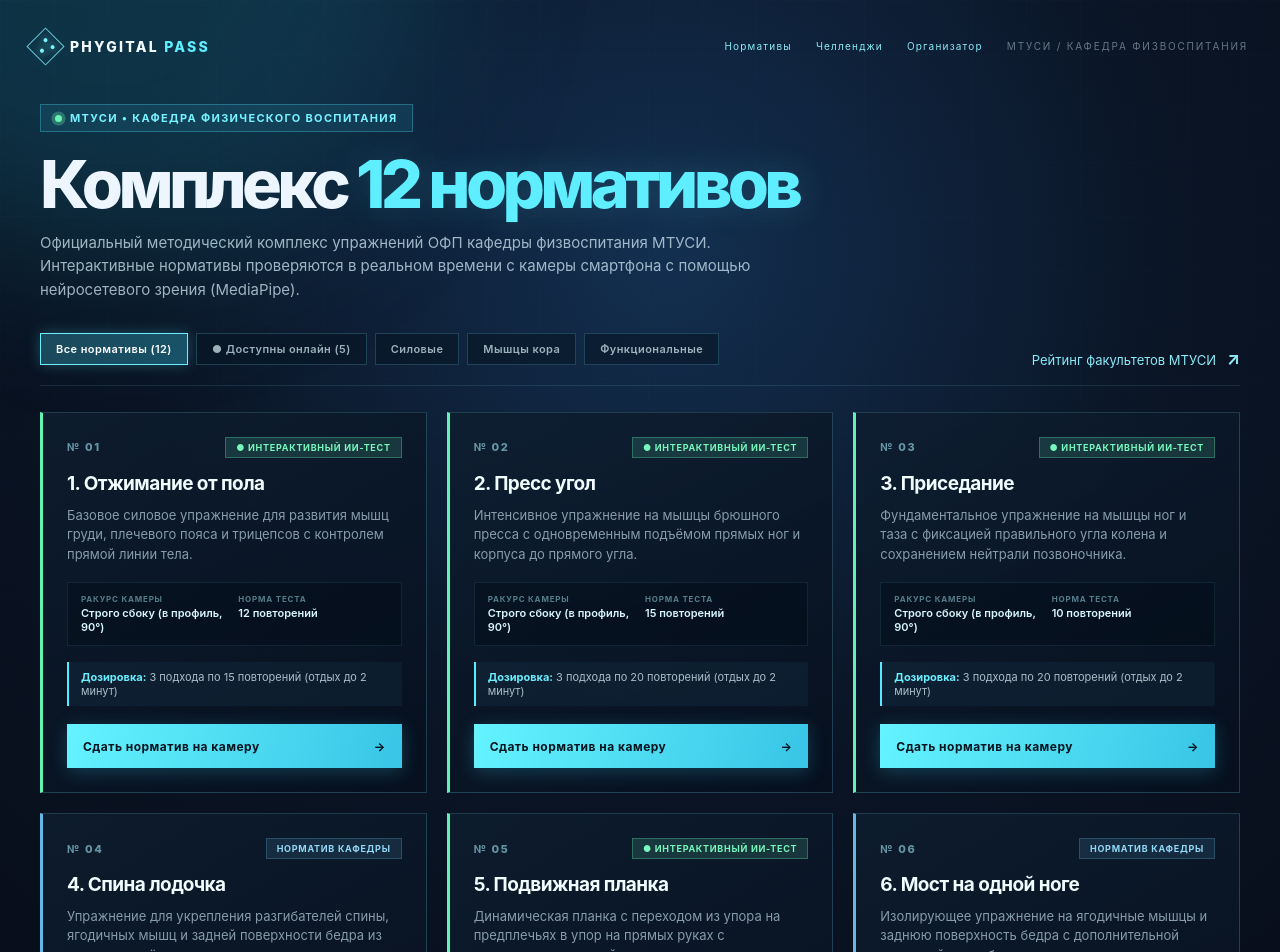
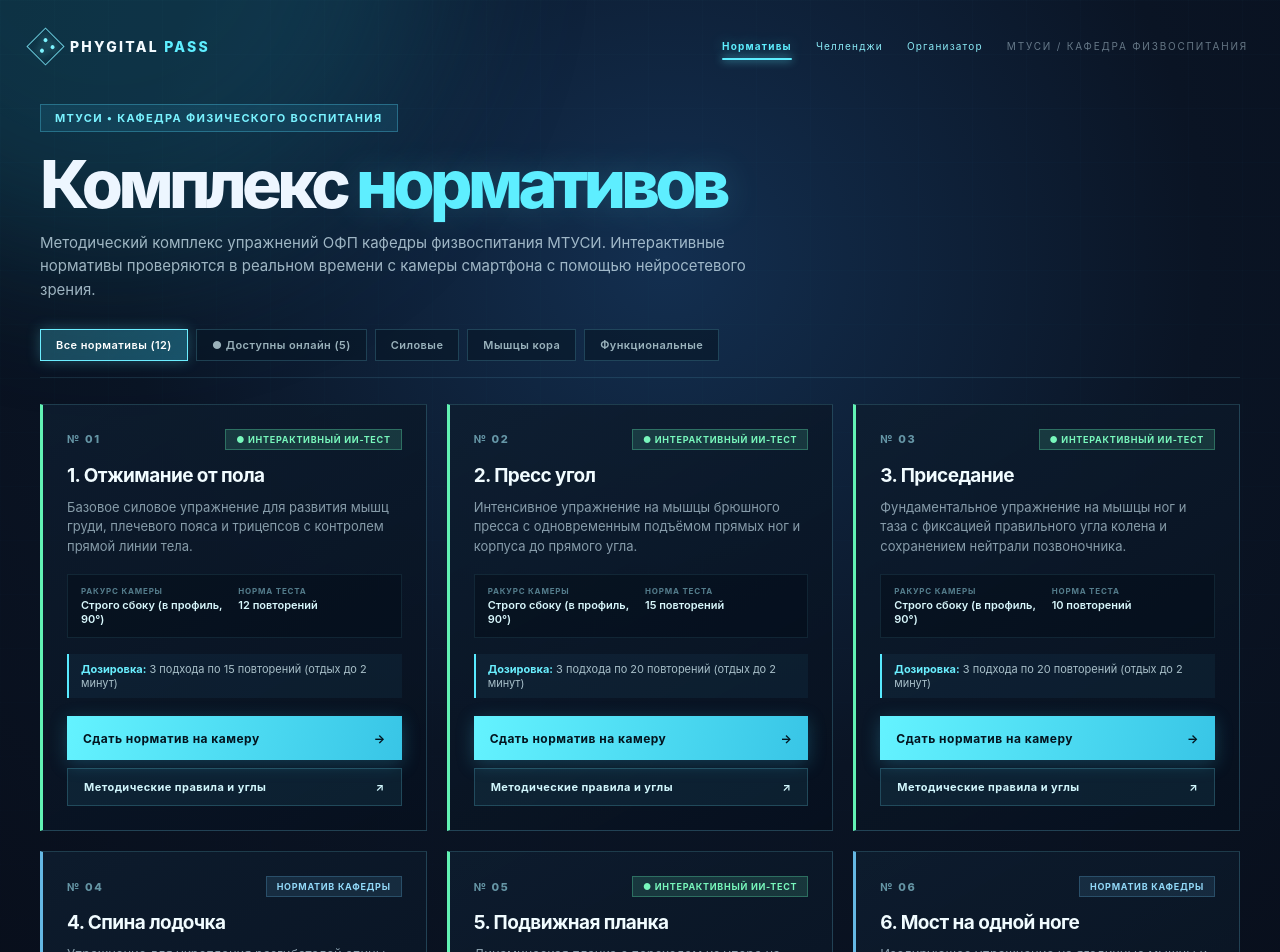
Before and after one commit to Andrey-Gorbaniuk/phygital-pass, a React (Vite) app: page / in a window 1280 px wide. Shown: the top 952 px of the page. Built offline with nearby package versions, Linux system fonts and the light colour scheme.

Commit message:
fix(ui): eliminate double scrollbar, add modal buttons, and polish MTUCI header

```diff
--- a/src/App.tsx
+++ b/src/App.tsx
@@ -351,14 +351,32 @@ export default function App() {
       <div className="grid-overlay" />
 
       <header className="topbar">
-        <button className="brand" type="button" onClick={closeToHome} aria-label="На главную">
+        <div className="brand" aria-label="Phygital Pass">
           <span className="brand-mark"><i /><i /><i /></span>
           <span>PHYGITAL <b>PASS</b></span>
+        </div>
+        <div className="topbar-links">
+          <button
+            type="button"
+            className={view === 'catalog' || view === 'setup' || view === 'positioning' || view === 'calibrating' || view === 'countdown' || view === 'active' || view === 'result' ? 'active-nav' : ''}
+            onClick={() => { stopCamera(); setView('catalog') }}
+          >
+            Нормативы
           </button>
-        <div className="topbar-links">
-          <button type="button" onClick={() => { stopCamera(); setView('catalog') }}>Нормативы</button>
-          <button type="button" onClick={() => { stopCamera(); setView('challenges') }}>Челленджи</button>
-          <button type="button" onClick={() => { stopCamera(); setView('organizer') }}>Организатор</button>
+          <button
+            type="button"
+            className={view === 'challenges' ? 'active-nav' : ''}
+            onClick={() => { stopCamera(); setView('challenges') }}
+          >
+            Челленджи
+          </button>
+          <button
+            type="button"
+            className={view === 'organizer' ? 'active-nav' : ''}
+            onClick={() => { stopCamera(); setView('organizer') }}
+          >
+            Организатор
+          </button>
           <span className="topbar-note">МТУСИ / КАФЕДРА ФИЗВОСПИТАНИЯ</span>
         </div>
       </header>
@@ -368,12 +386,11 @@ export default function App() {
         <section className="catalog-screen screen-enter">
           <div className="catalog-header">
             <span className="dept-badge">
-              <span className="pulse-dot" /> МТУСИ • КАФЕДРА ФИЗИЧЕСКОГО ВОСПИТАНИЯ
+              МТУСИ • КАФЕДРА ФИЗИЧЕСКОГО ВОСПИТАНИЯ
             </span>
-            <h1>Комплекс <em>12 нормативов</em></h1>
+            <h1>Комплекс <em>нормативов</em></h1>
             <p>
-              Официальный методический комплекс упражнений ОФП кафедры физвоспитания МТУСИ.
-              Интерактивные нормативы проверяются в реальном времени с камеры смартфона с помощью нейросетевого зрения (MediaPipe).
+              Методический комплекс упражнений ОФП кафедры физвоспитания МТУСИ. Интерактивные нормативы проверяются в реальном времени с камеры смартфона с помощью нейросетевого зрения.
             </p>
           </div>
 
@@ -413,12 +430,6 @@ export default function App() {
                 onClick={() => setFilterCategory('Функциональный тренинг')}
               >
                 Функциональные
-              </button>
-            </div>
-
-            <div className="catalog-actions-right">
-              <button className="landing-challenge-link" type="button" onClick={() => setView('challenges')}>
-                Рейтинг факультетов МТУСИ <b>↗</b>
               </button>
             </div>
           </div>
@@ -465,6 +476,7 @@ export default function App() {
                 </div>
 
                 {exercise.isInteractive ? (
+                  <div className="card-actions-group">
                     <button
                       className="card-btn start-interactive"
                       type="button"
@@ -473,6 +485,15 @@ export default function App() {
                       <span>Сдать норматив на камеру</span>
                       <b>→</b>
                     </button>
+                    <button
+                      className="card-btn view-spec-secondary"
+                      type="button"
+                      onClick={() => setDetailExercise(exercise)}
+                    >
+                      <span>Методические правила и углы</span>
+                      <b>↗</b>
+                    </button>
+                  </div>
                 ) : (
                   <button
                     className="card-btn view-spec"
--- a/src/styles.css
+++ b/src/styles.css
@@ -8,6 +8,11 @@
 
 * { box-sizing: border-box; }
 
+html {
+  overflow-x: hidden;
+  overflow-y: scroll;
+}
+
 body { margin: 0; min-width: 320px; min-height: 100vh; min-height: 100dvh; overflow-x: hidden; background: #070b16; }
 button { font: inherit; touch-action: manipulation; }
 button:focus-visible { outline: 2px solid #71f2ff; outline-offset: 4px; }
@@ -16,7 +21,6 @@ button:focus-visible { outline: 2px solid #71f2ff; outline-offset: 4px; }
   isolation: isolate;
   min-height: 100vh;
   min-height: 100dvh;
-  overflow-x: hidden;
   position: relative;
   background: radial-gradient(circle at 52% 12%, #132f50 0, #0a1424 27%, #070b16 64%);
 }
@@ -27,12 +31,18 @@ button:focus-visible { outline: 2px solid #71f2ff; outline-offset: 4px; }
 .grid-overlay { position: absolute; inset: 0; z-index: -1; opacity: .38; pointer-events: none; background-image: linear-gradient(rgba(109, 190, 223, .055) 1px, transparent 1px), linear-gradient(90deg, rgba(109, 190, 223, .055) 1px, transparent 1px); background-size: 54px 54px; mask-image: linear-gradient(to bottom, black, transparent 78%); }
 
 .topbar { width: min(1240px, calc(100% - 64px)); margin: 0 auto; height: 92px; display: flex; align-items: center; justify-content: space-between; position: relative; z-index: 5; }
-.brand { padding: 0; border: 0; background: transparent; color: #f4fbff; font-weight: 800; letter-spacing: .16em; font-size: 14px; display: inline-flex; align-items: center; gap: 11px; cursor: pointer; }
+.brand { padding: 0; border: 0; background: transparent; color: #f4fbff; font-weight: 800; letter-spacing: .16em; font-size: 14px; display: inline-flex; align-items: center; gap: 11px; cursor: default; user-select: none; }
 .brand b { color: #5eeeff; font-weight: 800; }
 .brand-mark { width: 27px; height: 27px; border: 1px solid rgba(129, 239, 255, .8); transform: rotate(45deg); display: grid; place-items: center; position: relative; }
 .brand-mark i { position: absolute; width: 4px; height: 4px; border-radius: 50%; background: #7ef4ff; box-shadow: 0 0 9px #7ef4ff; }
 .brand-mark i:nth-child(1) { transform: translate(-5px, -5px); }.brand-mark i:nth-child(2) { transform: translate(5px, -5px); }.brand-mark i:nth-child(3) { transform: translate(0, 5px); }
-.topbar-links { display: flex; align-items: center; gap: 24px; }.topbar-links button, .landing-challenge-link { border: 0; padding: 0; color: #8aeaf6; background: transparent; cursor: pointer; font: inherit; }.topbar-links button { min-height: 44px; font-size: 10px; letter-spacing: .12em; }.topbar-links button:hover, .landing-challenge-link:hover { color: #effeff; }.topbar-note { color: rgba(201, 225, 239, .48); font-size: 10px; letter-spacing: .18em; }
+.topbar-links { display: flex; align-items: center; gap: 24px; }
+.topbar-links button, .landing-challenge-link { border: 0; padding: 0; color: #8aeaf6; background: transparent; cursor: pointer; font: inherit; }
+.topbar-links button { min-height: 44px; font-size: 10px; letter-spacing: .12em; position: relative; transition: color .2s ease; }
+.topbar-links button:hover, .landing-challenge-link:hover { color: #effeff; }
+.topbar-links button.active-nav { color: #5eeeff; font-weight: 750; text-shadow: 0 0 14px rgba(94, 238, 255, 0.4); }
+.topbar-links button.active-nav::after { content: ''; position: absolute; bottom: 8px; left: 0; right: 0; height: 2px; background: #5eeeff; box-shadow: 0 0 8px #5eeeff; border-radius: 2px; }
+.topbar-note { color: rgba(201, 225, 239, .48); font-size: 10px; letter-spacing: .18em; }
 
 .landing { width: min(1010px, calc(100% - 64px)); padding: clamp(60px, 11vh, 130px) 0 80px; margin: 0 auto; position: relative; }
 .hero-visual { position: absolute; width: min(44vw, 530px); aspect-ratio: 1; right: -9vw; top: clamp(10px, 1vh, 50px); opacity: .94; pointer-events: none; }.hero-visual::before, .hero-visual::after { content: ''; position: absolute; background: #7df2ff; box-shadow: 0 0 13px #61eaff; }.hero-visual::before { width: 9px; height: 9px; top: 18%; left: 11%; }.hero-visual::after { width: 7px; height: 7px; right: 11%; bottom: 23%; border-radius: 50%; }
@@ -335,6 +345,23 @@ h1 em { color: #5eeeff; font-style: normal; text-shadow: 0 0 35px rgba(94, 238,
 .card-btn.view-spec:hover {
   background: rgba(85, 203, 232, .24);
 }
+.card-actions-group {
+  display: flex;
+  flex-direction: column;
+  gap: 8px;
+  margin-top: auto;
+}
+.card-btn.view-spec-secondary {
+  background: rgba(85, 203, 232, .08);
+  border: 1px solid rgba(118, 235, 255, .2);
+  color: #d1f6fc;
+  min-height: 38px;
+  font-size: 11px;
+}
+.card-btn.view-spec-secondary:hover {
+  background: rgba(85, 203, 232, .18);
+  color: #ffffff;
+}
 
 /* MODAL STYLES */
 .modal-overlay {
```
Also changed, not shown: 1 other file (tests, documents, lock files or other folders). Lines whose indentation alone changed are shown as unchanged.
